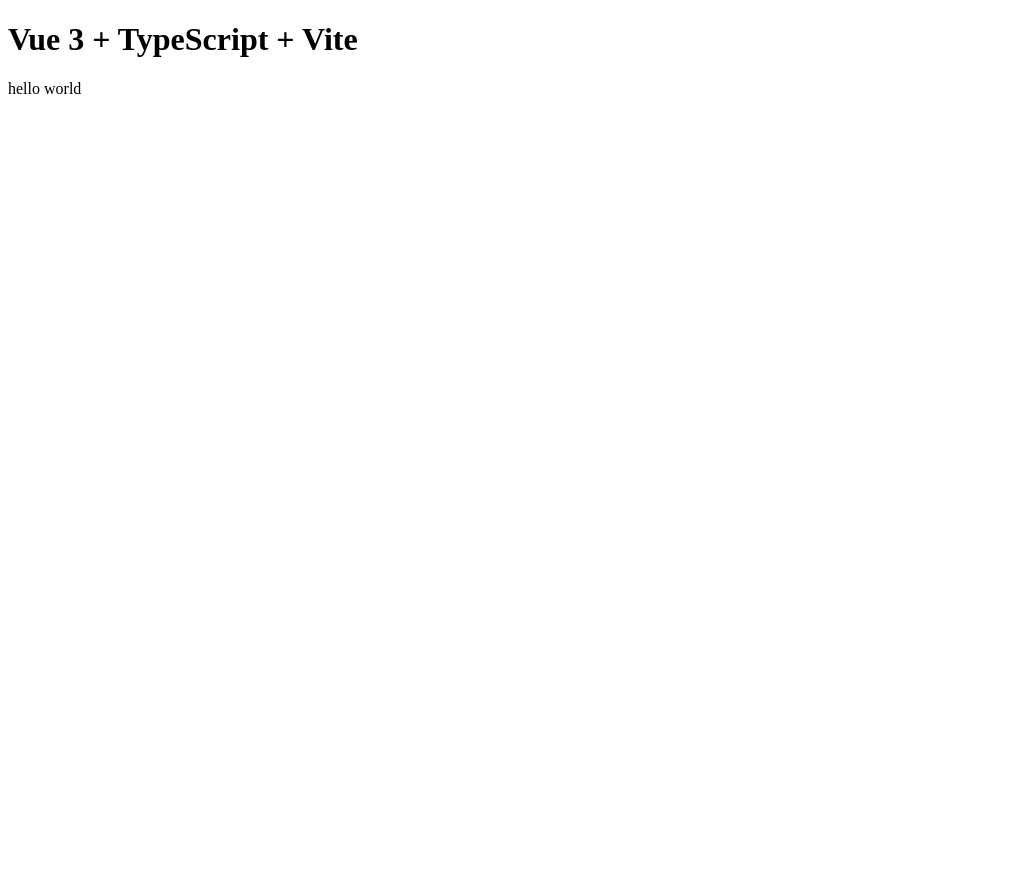
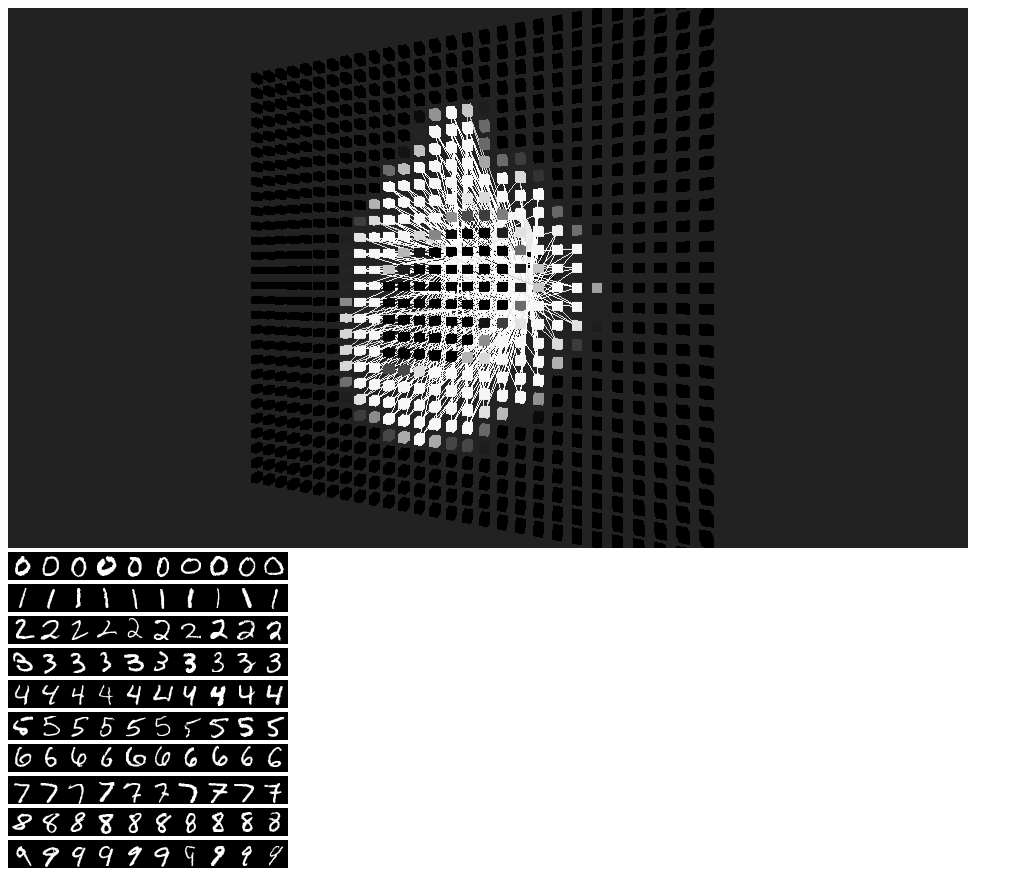
Before and after one commit to say-ya-sigma/nnvisualize, a Vue app: page / in a window 1280 px wide. Shown: the whole page, without its empty margins (0-1023 px from the left). Before the commit the page ends 800 px from the top, so only its background shows below. Built offline with nearby package versions, Linux system fonts and the light colour scheme.

Commit message:
add app.vue

```diff
--- a/src/App.vue
+++ b/src/App.vue
@@ -1,17 +1,45 @@
 <template>
-  <header>
-    <h1>Vue 3 + TypeScript + Vite</h1>
-  </header>
-
-  <main>
-    hello world
-  </main>
+  <div>
+    <ThreeCanvas :image="selectedImage"/>
+  </div>
+  <div v-for="numberClass in numberClasses" :key="numberClass">
+    <MnistImage
+      v-for="(image, index) in classifiedMnist[numberClass]"
+      :image="image"
+      :key="`${numberClass}${index}`"
+      @click="onImageClick(numberClass, index)"
+    />
+  </div>
 </template>
 
 <script lang="ts">
-import { defineComponent } from 'vue'
+import { defineComponent, ref } from 'vue'
+import ThreeCanvas from './components/ThreeCanvas.vue'
+import MnistImage from './components/MnistImage.vue';
+import classifiedMnist from './lib/classifiedMnist.json'
+
+type NumberClass = '0' | '1' | '2' | '3' | '4' | '5' | '6' | '7' | '8' | '9'
 
 export default defineComponent({
   name: 'App',
+  components: {
+    ThreeCanvas,
+    MnistImage
+  },
+  setup() {
+    const numberClasses: NumberClass[] = ['0','1','2','3','4','5','6','7','8','9']
+    const selectedImage = ref<number[]>(classifiedMnist['0'][0])
+
+    const onImageClick = (numberClass: NumberClass, index: number) => {
+      selectedImage.value = classifiedMnist[numberClass][index]
+    }
+
+    return {
+      numberClasses,
+      selectedImage,
+      onImageClick,
+      classifiedMnist
+    }
+  }
 })
 </script>
```
